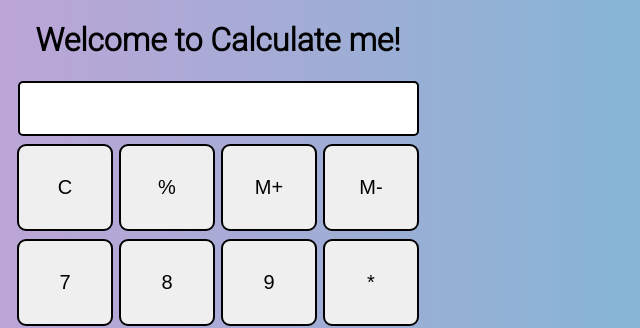
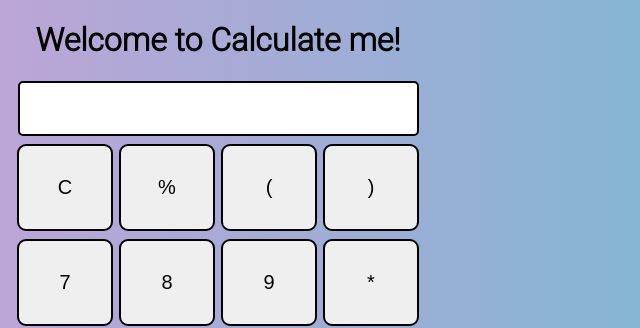
Before and after one commit to Indrajeet-1229/Calculator_Website, a plain HTML site: page index.html in a window 1280 px wide. Shown: the top 328 px of the page, 422-1062 px from the left. Drawn offline with Linux system fonts and the light colour scheme.

Commit message:
Update index.html

```diff
--- a/index.html
+++ b/index.html
@@ -18,8 +18,8 @@
         <div class="row">
             <button class="button" >C</button>
             <button class="button">%</button>
-            <button class="button">M+</button>
-            <button class="button">M-</button>
+            <button class="button">(</button>
+            <button class="button">)</button>
 
           </div>
 
```
